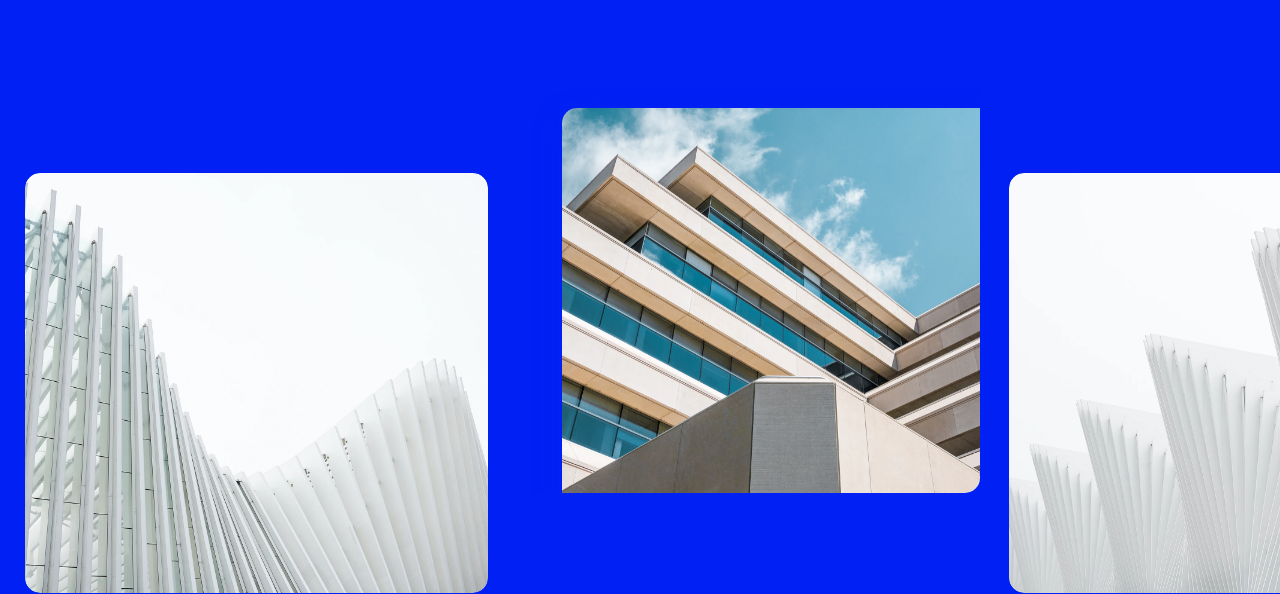
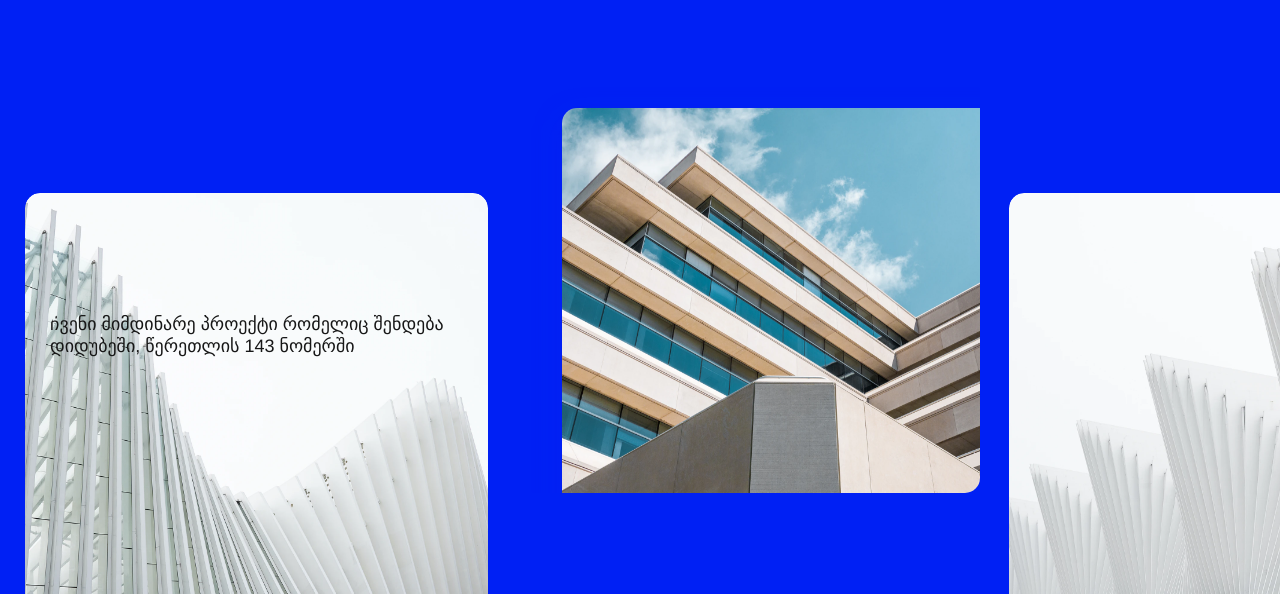
Before and after one commit to ntsenguashvili/lecture-7, a plain HTML site: page index.html in a window 1280 px wide. Shown: the part 127-721 px from the top of the page. Drawn offline with Linux system fonts and the light colour scheme.

Commit message:
Updated Positioning
- Updated Tiles

```diff
--- a/css/style.css
+++ b/css/style.css
@@ -53,7 +53,7 @@ nav div {
     cursor: pointer;
 }
 
-.projects{
+.projects {
     position: relative;
     top: 200px;
 }
@@ -66,19 +66,40 @@ nav div {
     height: 420px;
     border-radius: 15px;
     opacity: 1;
-    top: 100px;
+    top: 20px;
     display: inline-block;
+    overflow: hidden;
+    top: 120px;
 }
 
 
 #first {
     background: transparent url('../img/1.png') 0% 0% no-repeat padding-box;
 }
+
 #second {
     top: 0px;
 
     background: transparent url('../img/2.png') 0% 0% no-repeat padding-box;
 }
+
 #third {
     background: transparent url('../img/3.png') 0% 0% no-repeat padding-box;
 }
+
+.innerdiv {
+    width: 100%;
+    height: 65px;
+    /* UI Properties */
+    font: var(--unnamed-font-style-normal) normal var(--unnamed-font-weight-normal) var(--unnamed-font-size-18)/var(--unnamed-line-spacing-22) var(--unnamed-font-family-helvetica-neue);
+    letter-spacing: var(--unnamed-character-spacing-0);
+    color: var(--unnamed-color-171717);
+    text-align: left;
+    font: normal normal normal 18px/22px Helvetica Neue;
+    letter-spacing: 0px;
+    color: #171717;
+    text-transform: uppercase;
+    opacity: 1;
+    position: relative;
+    bottom: 0px;
+}
--- a/index.html
+++ b/index.html
@@ -27,10 +27,13 @@
     </header>
     <main>
        <div class="projects">
-         <div id="first"></div>
+         <div id="first">
+            <div class="innerdiv">
+                ჩვენი მიმდინარე პროექტი რომელიც შენდება დიდუბეში, წერეთლის 143 ნომერში
+            </div >
+         </div>
          <div id="second"></div>
          <div id="third"></div>
-         <div id="fourth"></div>
        </div>
     </main>
 </body>
```
